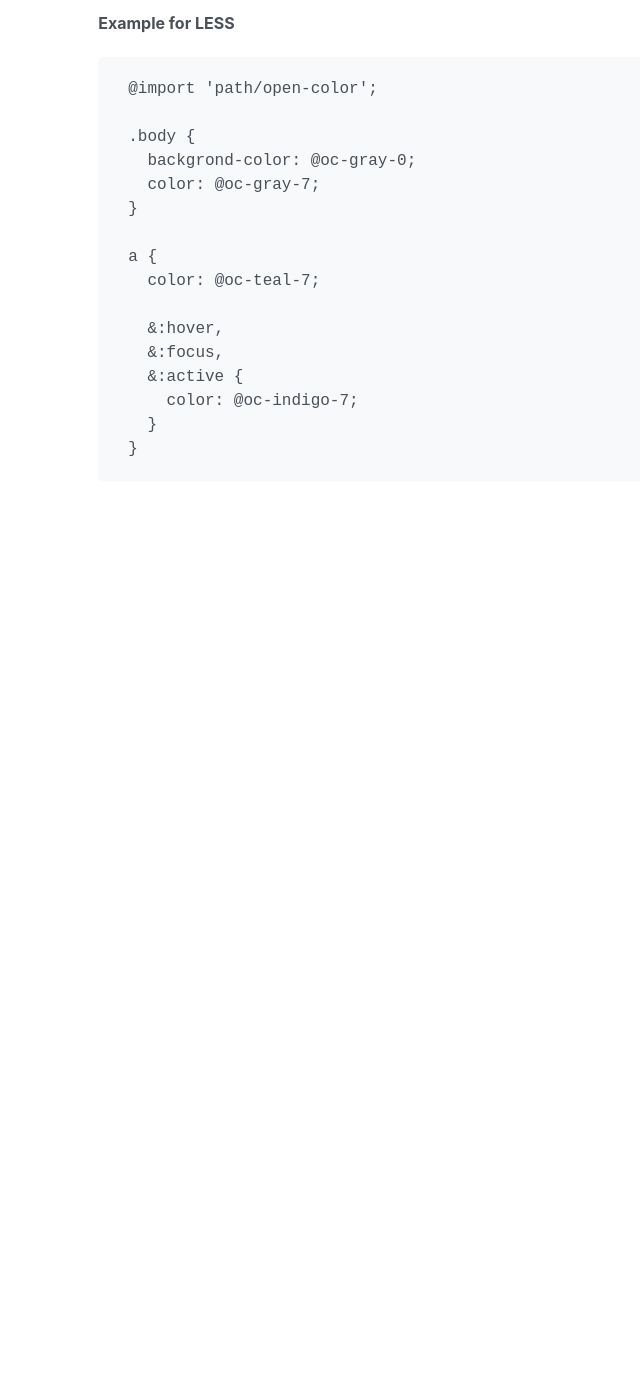
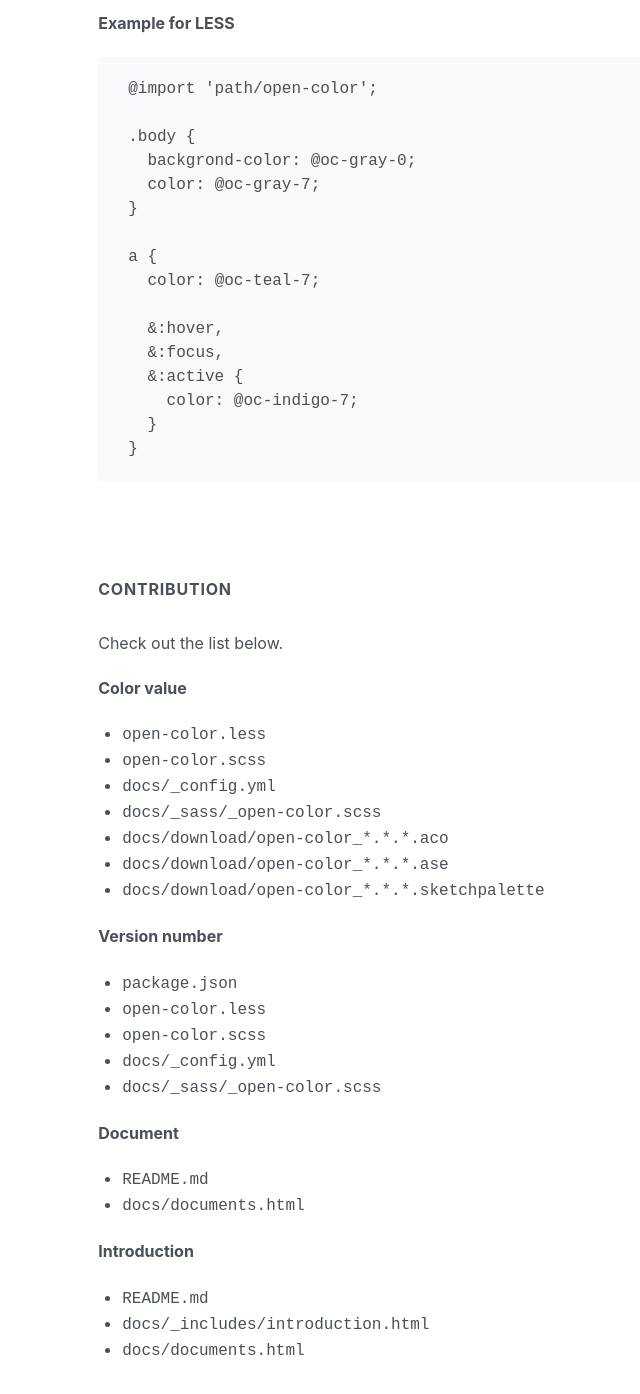
Before and after one commit to yeun/open-color, a Jekyll site: the page built from docs/documents.html, in a window 1280 px wide and 1400 px high, scrolled down 1907 px. Shown: the top 1394 px of the window, without its empty margins (273-913 px from the left). Built offline with Jekyll 4.4.1, drawn with Linux system fonts in a browser that asks for light colours; nearby versions of some CDN libraries; library files that are not in the unit come from our copies; before the commit the page ends 2444 px from its top, so only the background shows below that.

Commit message:
update README

```diff
--- a/docs/documents.html
+++ b/docs/documents.html
@@ -79,3 +79,39 @@
 {% endhighlight %}
   </div>
 </section>
+<section class="docs-section">
+  <h3 class="docs-title">Contribution</h3>
+  <div class="docs-content">
+    <p>Check out the list below.</p>
+    <h4 class="docs-subtitle">Color value</h4>
+    <ul>
+      <li><code>open-color.less</code></li>
+      <li><code>open-color.scss</code></li>
+      <li><code>docs/_config.yml</code></li>
+      <li><code>docs/_sass/_open-color.scss</code></li>
+      <li><code>docs/download/open-color_*.*.*.aco</code></li>
+      <li><code>docs/download/open-color_*.*.*.ase</code></li>
+      <li><code>docs/download/open-color_*.*.*.sketchpalette</code></li>
+    </ul>
+    <h4 class="docs-subtitle">Version number</h4>
+    <ul>
+      <li><code>package.json</code></li>
+      <li><code>open-color.less</code></li>
+      <li><code>open-color.scss</code></li>
+      <li><code>docs/_config.yml</code></li>
+      <li><code>docs/_sass/_open-color.scss</code></li>
+    </ul>
+    <h4 class="docs-subtitle">Document</h4>
+    <ul>
+      <li><code>README.md</code></li>
+      <li><code>docs/documents.html</code></li>
+    </ul>
+
+    <h4 class="docs-subtitle">Introduction</h4>
+    <ul>
+      <li><code>README.md</code></li>
+      <li><code>docs/_includes/introduction.html</code></li>
+      <li><code>docs/documents.html</code></li>
+    </ul>
+  </div>
+</section>
```
Also changed, not shown: README.md.
